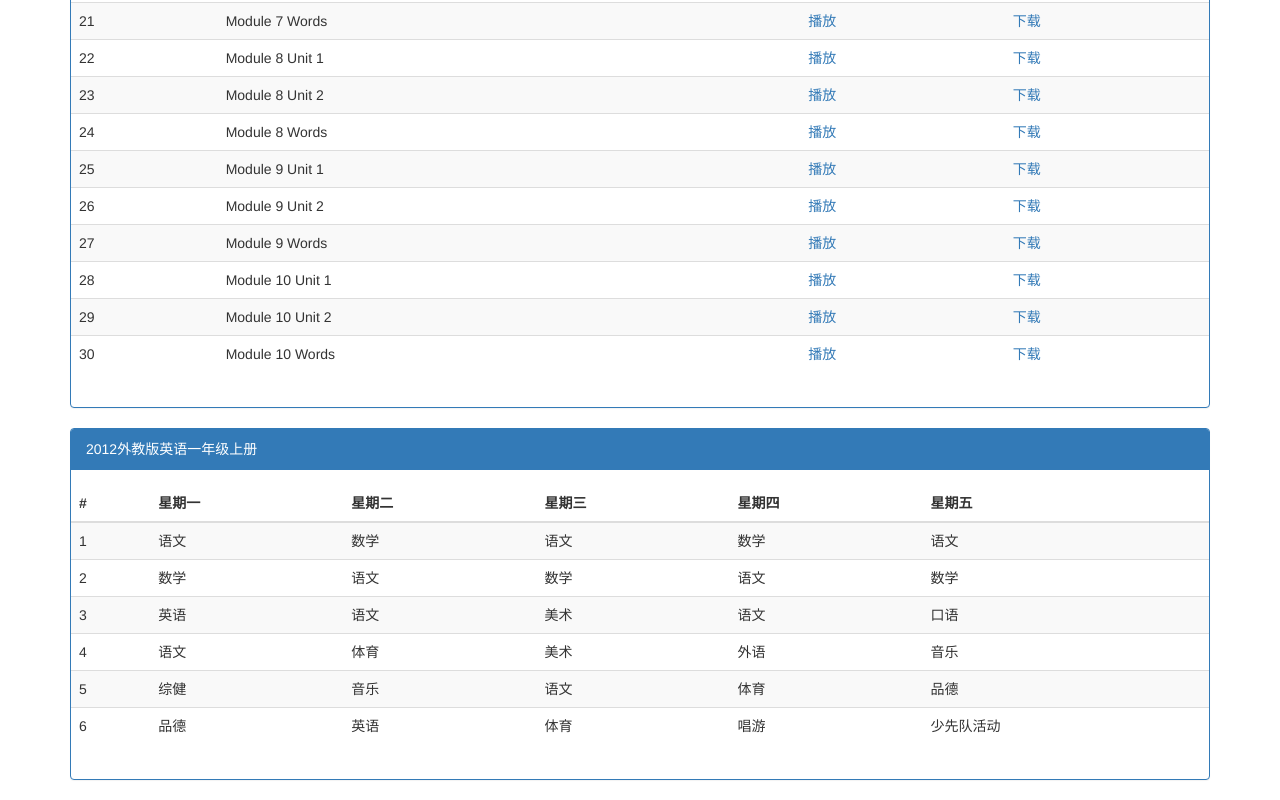
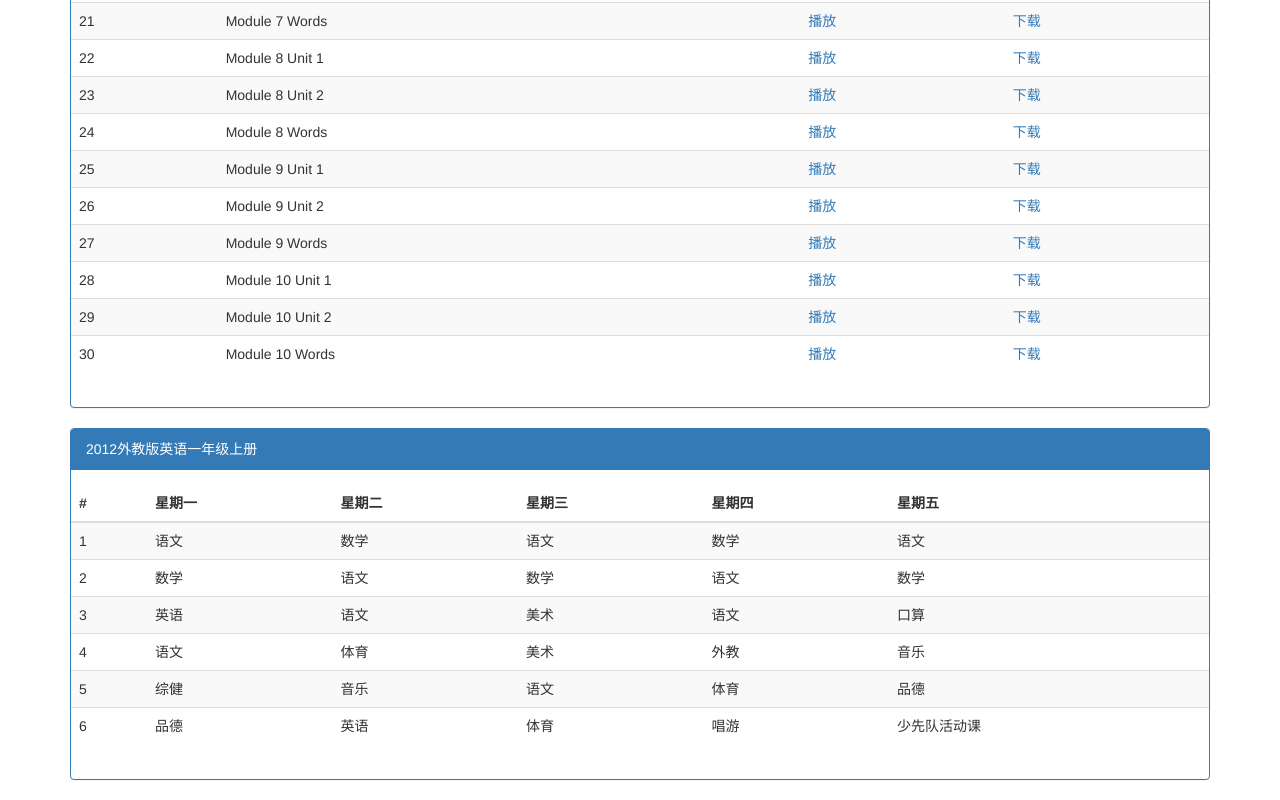
Before and after one commit to linwenjun/gift-for-children, a website: page index.html in a window 1280 px wide. Shown: the part 832-1632 px from the top of the page. Drawn offline with Linux system fonts and the light colour scheme.

```diff
--- a/index.html
+++ b/index.html
@@ -69,14 +69,14 @@
               <td>语文</td>
               <td>美术</td>
               <td>语文</td>
-              <td>口语</td>
+              <td>口算</td>
             </tr>
             <tr>
               <td>4</td>
               <td>语文</td>
               <td>体育</td>
               <td>美术</td>
-              <td>外语</td>
+              <td>外教</td>
               <td>音乐</td>
             </tr>
             <tr>
@@ -93,7 +93,7 @@
               <td>英语</td>
               <td>体育</td>
               <td>唱游</td>
-              <td>少先队活动</td>
+              <td>少先队活动课</td>
             </tr>
           </tbody>
         </table>
```
